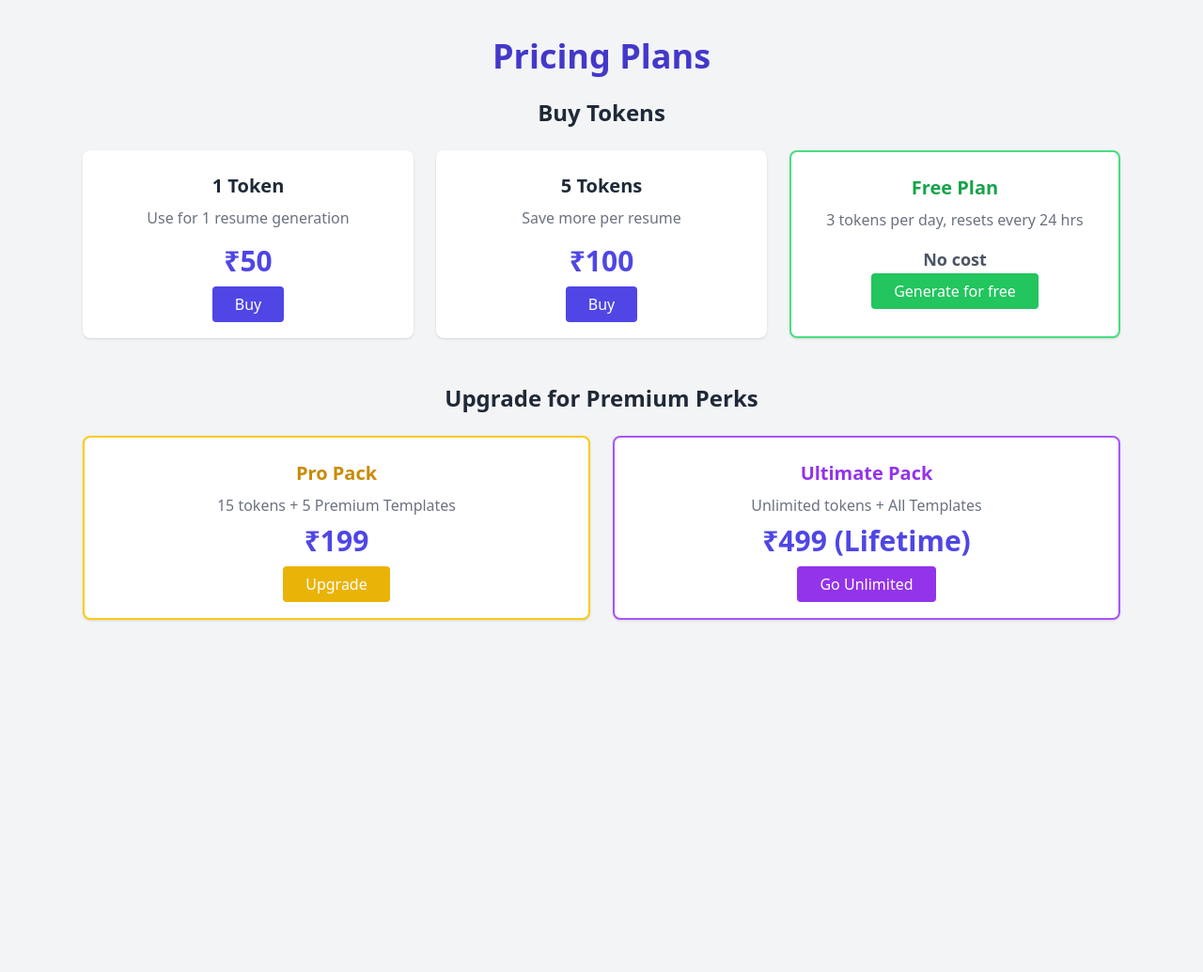
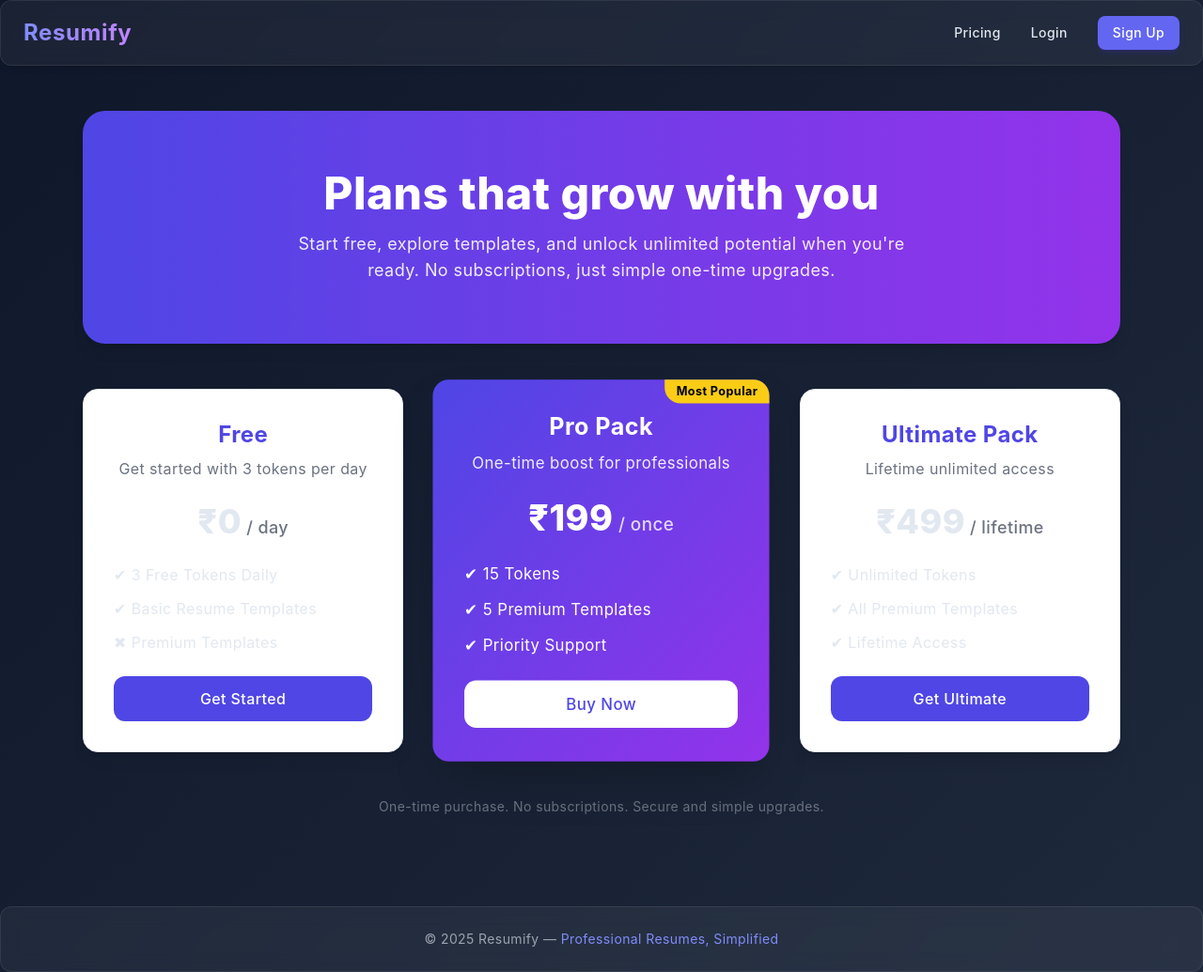
Before and after one commit to Atrv3000/Resumify, a Flask app: page /pricing in a window 1280 px wide. Shown: the whole page at 94% size. Before the commit the page ends 661 px from the top, so only its background shows below. Run offline with Flask 3, Linux system fonts and the light colour scheme; some libraries are stand-ins or nearby versions.

Commit message:
after so many days of procrastination

```diff
--- a/app.py
+++ b/app.py
@@ -92,20 +92,25 @@ def start():
 @app.route('/generate', methods=['POST'])
 @login_required
 def generate():
+    # --- Step 1: Refresh tokens if needed ---
     current_user.reset_tokens_if_needed()
+    db.session.commit()
 
     form = request.form
     template = form.get('template', 'classic')
+
+    # --- Step 2: Premium template check ---
     is_premium = template not in FREE_TEMPLATES
-
-    if is_premium and not current_user.is_pro_user() and not current_user.is_ultimate_user():
+    if is_premium and not (current_user.is_pro_user() or current_user.is_ultimate_user()):
         flash("This template is only available for Pro or Ultimate users.", "error")
         return redirect(url_for('pricing'))
 
+    # --- Step 3: Token availability check ---
     if not current_user.has_tokens():
         flash("You're out of tokens. Please buy more or wait for your daily reset.", "error")
         return redirect(url_for('pricing'))
 
+    # --- Step 4: Profile picture handling ---
     pic_url = None
     if 'profile_pic' in request.files:
         pic = request.files['profile_pic']
@@ -115,9 +120,15 @@ def generate():
             pic.save(filepath)
             pic_url = f"/static/uploads/{filename}"
 
-    skills = form['skills'].split(',')
-    bio = form['bio'].strip() or generate_bio(form['name'], form['profession'], ', '.join(skills))
+    # --- Step 5: Bio generation (fallback to AI if empty) ---
+    skills = [s.strip() for s in form.get('skills', '').split(',') if s.strip()]
+    bio = form.get('bio', '').strip() or generate_bio(
+        form['name'],
+        form['profession'],
+        ', '.join(skills)
+    )
 
+    # --- Step 6: Save Resume to DB ---
     resume = Resume(
         user_id=current_user.id,
         name=form['name'],
@@ -126,7 +137,7 @@ def generate():
         phone=form.get('phone', ''),
         linkedin=form.get('linkedin', ''),
         bio=bio,
-        skills=','.join([s.strip() for s in skills]),
+        skills=','.join(skills),
         job_title=form.get('job_title', ''),
         company=form.get('company', ''),
         job_desc=form.get('job_desc', ''),
@@ -138,27 +149,32 @@ def generate():
     )
     db.session.add(resume)
 
+    # --- Step 7: Deduct token & commit ---
     current_user.deduct_token()
     current_user.last_generated = datetime.utcnow()
     db.session.commit()
 
+    # --- Step 8: Render resume directly ---
     context = {
-        'name': form['name'],
-        'profession': form['profession'],
-        'email': form.get('email', ''),
-        'phone': form.get('phone', ''),
-        'linkedin': form.get('linkedin', ''),
-        'bio': bio,
-        'skills': [s.strip() for s in skills],
-        'job_title': form.get('job_title', ''),
-        'company': form.get('company', ''),
-        'job_desc': form.get('job_desc', ''),
-        'degree': form.get('degree', ''),
-        'institute': form.get('institute', ''),
-        'grad_year': form.get('grad_year', ''),
-        'profile_pic_url': pic_url
+        'name': resume.name,
+        'profession': resume.profession,
+        'email': resume.email,
+        'phone': resume.phone,
+        'linkedin': resume.linkedin,
+        'bio': resume.bio,
+        'skills': skills,
+        'job_title': resume.job_title,
+        'company': resume.company,
+        'job_desc': resume.job_desc,
+        'degree': resume.degree,
+        'institute': resume.institute,
+        'grad_year': resume.grad_year,
+        'profile_pic_url': resume.profile_pic_url
     }
+
+    flash("Resume generated successfully!", "success")
     return render_template(f"resume_{template}.html", **context)
+
 
 @app.route('/my-resumes')
 @login_required
@@ -188,10 +204,15 @@ def view_resume(resume_id):
     }
     return render_template(f"resume_{resume.template}.html", **context)
 
-@app.route('/delete/<int:resume_id>', methods=['POST'])
+@app.route('/delete_resume/<int:resume_id>', methods=['POST'])
 @login_required
 def delete_resume(resume_id):
+    print(f"[DEBUG] Delete resume called with ID: {resume_id}")
+    print(f"[DEBUG] Current user ID: {current_user.id}")
+
     resume = Resume.query.get_or_404(resume_id)
+    print(f"[DEBUG] Found resume: {resume.name} owned by user {resume.user_id}")
+
     if resume.user_id != current_user.id:
         flash("Unauthorized", "error")
         return redirect(url_for('start'))
@@ -199,6 +220,7 @@ def delete_resume(resume_id):
     db.session.delete(resume)
     db.session.commit()
     flash("Resume deleted successfully!", "success")
+    print(f"[DEBUG] Resume {resume_id} deleted successfully")
     return redirect(url_for('my_resumes'))
 
 
--- a/templates/base.html
+++ b/templates/base.html
@@ -5,39 +5,114 @@
   <meta name="viewport" content="width=device-width, initial-scale=1.0" />
   <title>{% block title %}Resumify{% endblock %}</title>
   <script src="https://cdn.tailwindcss.com"></script>
+  <style>
+    /* Professional Futuristic Styles */
+    body {
+      background: linear-gradient(135deg, #0f172a, #1e293b);
+      color: #e2e8f0;
+      min-height: 100vh;
+      font-family: 'Inter', sans-serif;
+      animation: fadeIn 0.6s ease-in-out;
+    }
+    @keyframes fadeIn {
+      from { opacity: 0; transform: translateY(6px); }
+      to { opacity: 1; transform: translateY(0); }
+    }
+    .glass {
+      backdrop-filter: blur(10px);
+      background: rgba(255, 255, 255, 0.05);
+      border: 1px solid rgba(255, 255, 255, 0.08);
+      border-radius: 0.75rem;
+    }
+    .card-hover {
+      transition: transform 0.25s ease, box-shadow 0.25s ease;
+    }
+    .card-hover:hover {
+      transform: translateY(-4px);
+      box-shadow: 0 6px 16px rgba(0, 0, 0, 0.25);
+    }
+    .accent {
+      color: #818cf8; /* soft indigo accent */
+    }
+  </style>
 </head>
-<body class="bg-gray-50 text-gray-800 font-sans">
+<body class="tracking-wide">
 
-  <!-- Header -->
-  <header class="flex justify-between items-center px-6 py-4 shadow-md bg-white">
-    <h1 class="text-2xl font-bold text-indigo-600">
-      <a href="{{ url_for('index') }}">Resumify</a>
+    <!-- Header -->
+<header class="glass sticky top-0 z-50 shadow-md">
+  <div class="max-w-7xl mx-auto flex justify-between items-center px-6 py-4">
+    <!-- Logo -->
+    <h1 class="text-2xl font-bold tracking-wide">
+      <a href="{{ url_for('index') }}" class="bg-gradient-to-r from-indigo-400 to-purple-400 text-transparent bg-clip-text hover:opacity-90 transition">
+        Resumify
+      </a>
     </h1>
-    <nav class="space-x-4 text-sm">
+
+    <!-- Nav Links -->
+    <nav class="hidden md:flex items-center space-x-8 text-sm font-medium">
       {% if current_user.is_authenticated %}
-        <a href="{{ url_for('my_resumes') }}" class="text-indigo-600 hover:underline">My Resumes</a>
-        <a href="{{ url_for('logout') }}" class="text-red-500 hover:underline">Logout</a>
+        <a href="{{ url_for('my_resumes') }}" class="hover:text-indigo-300 transition">My Resumes</a>
+        <a href="{{ url_for('pricing') }}" class="hover:text-indigo-300 transition">Pricing</a>
+        <a href="{{ url_for('logout') }}" class="text-red-300 hover:text-red-400 transition">Logout</a>
       {% else %}
-        <a href="{{ url_for('login') }}" class="text-gray-700 hover:text-indigo-600">Login</a>
-        <a href="{{ url_for('register') }}" class="text-indigo-600 hover:underline">Sign Up</a>
+        <a href="{{ url_for('pricing') }}" class="hover:text-indigo-300 transition">Pricing</a>
+        <a href="{{ url_for('login') }}" class="hover:text-indigo-300 transition">Login</a>
+        <a href="{{ url_for('register') }}" class="bg-indigo-500 hover:bg-indigo-600 px-4 py-2 rounded-lg text-white shadow-md shadow-indigo-800/30 transition">
+          Sign Up
+        </a>
       {% endif %}
     </nav>
-  </header>
+
+    <!-- Mobile Menu Button -->
+    <button id="menu-btn" class="md:hidden focus:outline-none">
+      <svg class="w-6 h-6 text-gray-300 hover:text-indigo-300 transition" fill="none" stroke="currentColor" viewBox="0 0 24 24">
+        <path stroke-linecap="round" stroke-linejoin="round" stroke-width="2"
+          d="M4 6h16M4 12h16M4 18h16"/>
+      </svg>
+    </button>
+  </div>
+
+  <!-- Mobile Menu -->
+  <div id="mobile-menu" class="hidden md:hidden px-6 pb-4 space-y-3">
+    {% if current_user.is_authenticated %}
+      <a href="{{ url_for('my_resumes') }}" class="block hover:text-indigo-300 transition">My Resumes</a>
+      <a href="{{ url_for('pricing') }}" class="block hover:text-indigo-300 transition">Pricing</a>
+      <a href="{{ url_for('logout') }}" class="block text-red-300 hover:text-red-400 transition">Logout</a>
+    {% else %}
+      <a href="{{ url_for('pricing') }}" class="block hover:text-indigo-300 transition">Pricing</a>
+      <a href="{{ url_for('login') }}" class="block hover:text-indigo-300 transition">Login</a>
+      <a href="{{ url_for('register') }}" class="block bg-indigo-500 hover:bg-indigo-600 px-3 py-2 rounded-lg text-white shadow-md shadow-indigo-800/30 transition">
+        Sign Up
+      </a>
+    {% endif %}
+  </div>
+</header>
+
+<script>
+  // Mobile Menu Toggle
+  const menuBtn = document.getElementById("menu-btn");
+  const mobileMenu = document.getElementById("mobile-menu");
+  menuBtn.addEventListener("click", () => {
+    mobileMenu.classList.toggle("hidden");
+  });
+</script>
+
+
 
   <!-- Flash Messages -->
   {% with messages = get_flashed_messages(with_categories=true) %}
   {% if messages %}
     <div id="flash-container" class="fixed top-5 left-1/2 transform -translate-x-1/2 z-50">
       {% for category, message in messages %}
-        <div class="flash-message px-4 py-3 rounded shadow mb-2 transition-opacity duration-700
+        <div class="glass px-4 py-3 rounded-lg mb-2 text-sm transition-opacity duration-700
           {% if category == 'success' %}
-            bg-green-100 text-green-800 border border-green-300
-          {% elif category == 'error' or category == 'danger' %}
-            bg-red-100 text-red-800 border border-red-300
+            text-green-300 border border-green-500/30
+          {% elif category in ['error', 'danger'] %}
+            text-red-300 border border-red-500/30
           {% elif category == 'warning' %}
-            bg-yellow-100 text-yellow-800 border border-yellow-300
+            text-yellow-300 border border-yellow-500/30
           {% else %}
-            bg-gray-100 text-gray-800 border border-gray-300
+            text-gray-300 border border-gray-500/30
           {% endif %}
         ">
           {{ message }}
@@ -45,28 +120,25 @@
       {% endfor %}
     </div>
   {% endif %}
-{% endwith %}
-
+  {% endwith %}
 
   <script>
-  // Flash message disappears after 1 second
     setTimeout(() => {
       document.querySelectorAll('.flash-message').forEach(el => {
         el.classList.add('opacity-0');
-        setTimeout(() => el.remove(), 700);  // Wait for transition to complete
+        setTimeout(() => el.remove(), 700);
       });
-    }, 1000);  // 1 second delay
+    }, 1500);
   </script>
 
-
   <!-- Main Content -->
-  <main class="max-w-5xl mx-auto px-6 py-8">
+  <main class="max-w-6xl mx-auto px-6 py-12 space-y-10">
     {% block content %}{% endblock %}
   </main>
 
   <!-- Footer -->
-  <footer class="text-center py-6 text-sm text-gray-500">
-    Resumify. Here to build your corporate journey.
+  <footer class="glass text-center py-6 text-sm text-gray-400 mt-12">
+    <p>&copy; 2025 Resumify — <span class="accent">Professional Resumes, Simplified</span></p>
   </footer>
 
 </body>
--- a/templates/pricing.html
+++ b/templates/pricing.html
@@ -1,84 +1,73 @@
-<!DOCTYPE html>
-<html lang="en">
-<head>
-  <meta charset="UTF-8">
-  <title>Pricing – Resumify</title>
-  <script src="https://cdn.tailwindcss.com"></script>
-</head>
-<body class="bg-gray-100 text-gray-800 font-sans">
+{% extends "base.html" %}
 
-  <div class="max-w-6xl mx-auto px-6 py-10">
-    <h1 class="text-4xl font-bold text-center mb-6 text-indigo-700">Pricing Plans</h1>
+{% block title %}Pricing - Resumify{% endblock %}
 
-    <!-- Show current tokens -->
-    {% if current_user.is_authenticated %}
-      <p class="text-center text-sm text-gray-600 mb-10">
-        You currently have
-        <span class="font-semibold">{{ current_user.tokens }}</span>
-        token{% if current_user.tokens != 1 %}s{% endif %} left.
-      </p>
-    {% endif %}
+{% block content %}
+<!-- Hero Section -->
+<section class="text-center bg-gradient-to-r from-indigo-600 to-purple-600 text-white rounded-3xl py-16 px-6 mb-12 shadow-lg">
+  <h2 class="text-5xl font-extrabold mb-4">Plans that grow with you</h2>
+  <p class="text-lg opacity-90 max-w-2xl mx-auto">Start free, explore templates, and unlock unlimited potential when you're ready. No subscriptions, just simple one-time upgrades.</p>
+</section>
 
-    <!-- Token Packs -->
-    <h2 class="text-2xl font-semibold mb-6 text-center">Buy Tokens</h2>
-    <div class="grid md:grid-cols-3 gap-6 mb-12">
-      <!-- 1 Token -->
-      <div class="bg-white p-6 rounded-lg shadow text-center">
-        <h3 class="text-xl font-bold mb-2">1 Token</h3>
-        <p class="text-gray-500 mb-4">Use for 1 resume generation</p>
-        <p class="text-3xl font-bold text-indigo-600 mb-4">₹50</p>
-        <a href="{{ url_for('buy_token', count=1) }}" class="bg-indigo-600 text-white px-6 py-2 rounded hover:bg-indigo-700">Buy</a>
-      </div>
+<!-- Pricing Cards -->
+<section class="text-center">
+  <div class="grid grid-cols-1 md:grid-cols-3 gap-10">
 
-      <!-- 5 Tokens -->
-      <div class="bg-white p-6 rounded-lg shadow text-center">
-        <h3 class="text-xl font-bold mb-2">5 Tokens</h3>
-        <p class="text-gray-500 mb-4">Save more per resume</p>
-        <p class="text-3xl font-bold text-indigo-600 mb-4">₹100</p>
-        <a href="{{ url_for('buy_token', count=5) }}" class="bg-indigo-600 text-white px-6 py-2 rounded hover:bg-indigo-700">Buy</a>
-      </div>
+    <!-- Free Plan -->
+    <div class="bg-white rounded-2xl shadow-lg p-8 border border-gray-200 hover:shadow-2xl transition">
+      <h3 class="text-2xl font-bold text-indigo-600 mb-2">Free</h3>
+      <p class="text-gray-500 mb-6">Get started with 3 tokens per day</p>
+      <p class="text-4xl font-extrabold mb-6">₹0<span class="text-lg font-medium text-gray-500"> / day</span></p>
+      <ul class="text-left space-y-3 mb-6">
+        <li>✔ 3 Free Tokens Daily</li>
+        <li>✔ Basic Resume Templates</li>
+        <li>✖ Premium Templates</li>
+      </ul>
 
-      <!-- Free Plan -->
-      <div class="bg-white p-6 rounded-lg shadow text-center border-2 border-green-400">
-        <h3 class="text-xl font-bold mb-2 text-green-600">Free Plan</h3>
-        <p class="text-gray-500 mb-4">3 tokens per day, resets every 24 hrs</p>
-        <p class="text-lg font-semibold text-gray-600 mb-2">No cost</p>
-        {% if current_user.plan == 'free' %}
-          <button class="bg-green-400 text-white px-6 py-2 rounded cursor-not-allowed" disabled>You're on this plan</button>
-        {% else %}
-          <a href="#" class="bg-green-500 text-white px-6 py-2 rounded hover:bg-green-600">Generate for free</a>
-        {% endif %}
-      </div>
+      {% if current_user.is_authenticated %}
+        <a href="{{ url_for('index') }}"
+          class="block w-full bg-indigo-600 text-white py-3 rounded-xl font-medium hover:bg-indigo-700">
+          Get Started
+        </a>
+      {% else %}
+        <a href="{{ url_for('register') }}"
+          class="block w-full bg-indigo-600 text-white py-3 rounded-xl font-medium hover:bg-indigo-700">
+          Get Started
+        </a>
+      {% endif %}
     </div>
 
-    <!-- Lifetime Plans -->
-    <h2 class="text-2xl font-semibold mb-6 text-center">Upgrade for Premium Perks</h2>
-    <div class="grid md:grid-cols-2 gap-6">
-      <!-- Pro Pack -->
-      <div class="bg-white p-6 rounded-lg shadow text-center border-2 border-yellow-400">
-        <h3 class="text-xl font-bold mb-2 text-yellow-600">Pro Pack</h3>
-        <p class="text-gray-500 mb-2">15 tokens + 5 Premium Templates</p>
-        <p class="text-3xl font-bold text-indigo-600 mb-4">₹199</p>
-        {% if current_user.plan == 'pro' %}
-          <button class="bg-yellow-400 text-white px-6 py-2 rounded cursor-not-allowed" disabled>You're on this plan</button>
-        {% else %}
-          <a href="{{ url_for('upgrade', plan='pro') }}" class="bg-yellow-500 text-white px-6 py-2 rounded hover:bg-yellow-600">Upgrade</a>
-        {% endif %}
-      </div>
 
-      <!-- Ultimate Pack -->
-      <div class="bg-white p-6 rounded-lg shadow text-center border-2 border-purple-500">
-        <h3 class="text-xl font-bold mb-2 text-purple-600">Ultimate Pack</h3>
-        <p class="text-gray-500 mb-2">Unlimited tokens + All Templates</p>
-        <p class="text-3xl font-bold text-indigo-600 mb-4">₹499 (Lifetime)</p>
-        {% if current_user.plan == 'ultimate' %}
-          <button class="bg-purple-400 text-white px-6 py-2 rounded cursor-not-allowed" disabled>You're on this plan</button>
-        {% else %}
-          <a href="{{ url_for('upgrade', plan='ultimate') }}" class="bg-purple-600 text-white px-6 py-2 rounded hover:bg-purple-700">Go Unlimited</a>
-        {% endif %}
-      </div>
+    <!-- Pro Pack (Highlighted) -->
+    <div class="relative bg-gradient-to-br from-indigo-600 to-purple-600 text-white rounded-2xl shadow-2xl p-8 transform hover:-translate-y-3 transition duration-300 scale-105">
+      <!-- Badge -->
+      <span class="absolute top-0 right-0 bg-yellow-400 text-black px-3 py-1 text-xs font-bold rounded-bl-2xl rounded-tr-2xl">Most Popular</span>
+      <h3 class="text-2xl font-bold mb-2">Pro Pack</h3>
+      <p class="mb-6 opacity-90">One-time boost for professionals</p>
+      <p class="text-4xl font-extrabold mb-6">₹199<span class="text-lg font-medium opacity-80"> / once</span></p>
+      <ul class="text-left space-y-3 mb-6">
+        <li>✔ 15 Tokens</li>
+        <li>✔ 5 Premium Templates</li>
+        <li>✔ Priority Support</li>
+      </ul>
+      <a href="#" class="block w-full bg-white text-indigo-600 py-3 rounded-xl font-medium hover:bg-gray-100 transition">Buy Now</a>
+    </div>
+
+    <!-- Ultimate Pack -->
+    <div class="bg-white rounded-2xl shadow-lg p-8 border border-gray-200 hover:-translate-y-2 transition transform duration-300">
+      <h3 class="text-2xl font-bold text-indigo-600 mb-2">Ultimate Pack</h3>
+      <p class="text-gray-500 mb-6">Lifetime unlimited access</p>
+      <p class="text-4xl font-extrabold mb-6">₹499<span class="text-lg font-medium text-gray-500"> / lifetime</span></p>
+      <ul class="text-left space-y-3 mb-6">
+        <li>✔ Unlimited Tokens</li>
+        <li>✔ All Premium Templates</li>
+        <li>✔ Lifetime Access</li>
+      </ul>
+      <a href="#" class="block w-full bg-indigo-600 text-white py-3 rounded-xl font-medium hover:bg-indigo-700 transition">Get Ultimate</a>
     </div>
   </div>
 
-</body>
-</html>
+  <!-- Trust Note -->
+  <p class="mt-12 text-sm text-gray-500">One-time purchase. No subscriptions. Secure and simple upgrades.</p>
+</section>
+{% endblock %}
```
Also changed, not shown: models.py (+21 -15 lines), templates/index.html (+30 -17 lines), templates/my_resumes.html (+54 -18 lines), instance/Resumify.db, static/uploads/Screenshot_2023-12-25_011314.png (added), static/uploads/Screenshot_2024-12-10_021318.png (added).
